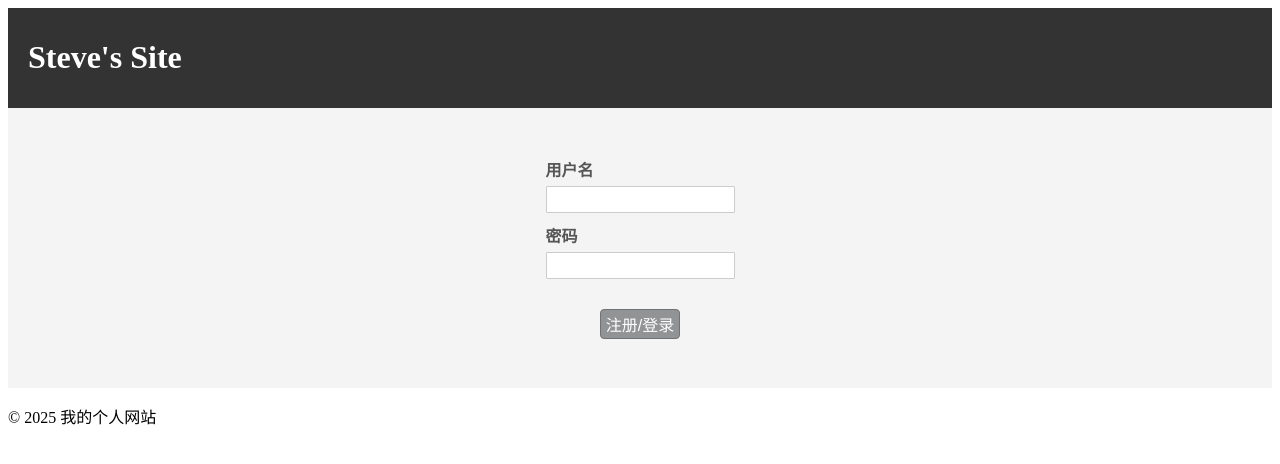
After one commit to steve3ussr/ProjectB-SteveSite, a Flask app: page /auth/login in a window 1280 px wide. The commit adds this page. Shown: the top 464 px of the page. Run offline with Flask 3, Linux system fonts and the light colour scheme.

Commit message:
添加 login page, 添加login view

```diff
--- a/steve_site/__init__.py
+++ b/steve_site/__init__.py
@@ -21,13 +21,13 @@ def create_app():
     # |     Create Instance Path and DB     |
     # +-------------------------------------+
     create_inst_path(app.instance_path)
-    # db_api._db_create(app)
+    db_api.db_create(app)
 
     # +----------------------------------------+
     # |     Register Blueprint, CLI, etc.      |
     # +----------------------------------------+
-    # db_api._db_register(app)
-    # app.register_blueprint(auth.bp)
+    db_api.db_register(app)
+    app.register_blueprint(auth.bp)
     # app.register_blueprint(list_api.bp)
     # 1
 
--- /dev/null
+++ b/steve_site/auth.py
@@ -0,0 +1,24 @@
+import sqlite3
+from flask import Blueprint, render_template, request, redirect, url_for
+from steve_site.db_api import db_open
+
+
+bp = Blueprint('auth', __name__, url_prefix='/auth')
+
+
+@bp.route('/login', methods=["GET", "POST"])
+def login(msg=None):
+    if request.method == 'GET':
+        return render_template('login.html', msg=msg)
+
+    usr, pwd = request.form['username-login'], request.form['password-login']
+    con = db_open()
+    res = con.execute("SELECT username, password FROM user WHERE username=?", (usr, )).fetchone()
+
+    if res is None:
+        return render_template('login.html', msg="用户名错误")
+
+    if res[1] != pwd:
+        return render_template('login.html', msg="密码错误")
+
+    return "success"
--- a/steve_site/static/styles.css
+++ b/steve_site/static/styles.css
@@ -73,3 +73,50 @@
     cursor: pointer;
     text-align: center;
 }
+
+.form-container {
+    font-family: sans-serif;
+    background-color: #f4f4f4;
+    display: flex;
+    justify-content: center;
+    align-items: center;
+    min-height: 35vh;
+    margin: 0;
+}
+
+.form-group {
+    margin-bottom: 10px;
+}
+
+.form-group-button {
+    margin-top: 30px;
+    text-align: center;
+}
+
+.form-label {
+    display: block;
+    margin-bottom: 5px;
+    font-weight: bold;
+    color: #555;
+    font-size: 1rem;
+}
+
+.form-username{
+    width: 100%;
+    padding: 5px;
+    border: 1px solid #ccc;
+    border-radius: 1px;
+    box-sizing: border-box; /* 确保 padding 不会增加总宽度 */
+    transition: border-color 0.3s;
+}
+
+.form-button-style {
+    text-decoration: none; /* 移除下划线 */
+    padding: 2px 5px;
+    background-color: #929395;
+    color: white;
+    border: 1px solid #6f7377;
+    border-radius: 4px;
+    cursor: pointer;
+    font-size: 1rem;
+}
--- a/steve_site/templates/index.html
+++ b/steve_site/templates/index.html
@@ -3,14 +3,18 @@
 <head>
     <meta charset="UTF-8">
     <meta name="viewport" content="width=device-width, initial-scale=1.0">
+
+    {% block title %}
     <title>Steve's Site</title>
+    {% endblock %}
+
     <link rel="stylesheet" href="/static/styles.css">
 </head>
+
 <body>
-
+{% block content %}
     <header class="site-header">
         <div class="header-left">
-<!--            <img src="logo.png" alt="站点 Logo" class="site-logo">-->
             <h1>Steve's Site</h1>
         </div>
         <div class="header-right">
@@ -18,13 +22,13 @@
 <!--                <img src="avatar.jpg" alt="用户头像" class="user-avatar">-->
                 {% if "username" not in session %}
                 <span class="my-span-margin">Hi, 陌生人! </span>
-                <a href="/login" class="button-style">注册/登录</a>
+                <a href="/auth/login" class="button-style">注册/登录</a>
                 {% else %}
                 <span class="my-span-margin">Hi, {{session["username"]}}! </span>
-                <a href="/logout" class="button-style">退出登录</a>
+                <a href="/auth/logout" class="button-style">退出登录</a>
                 {% endif %}
             </div>
-            </div>
+        </div>
     </header>
 
     <nav class="main-nav">
@@ -40,6 +44,7 @@
         <h2>欢迎来到我的网站！</h2>
         <p>这是网站的主体内容区域。</p>
     </main>
+{% endblock %}
 
     <footer class="site-footer">
         <p>&copy; 2025 我的个人网站</p>
--- /dev/null
+++ b/steve_site/templates/login.html
@@ -0,0 +1,33 @@
+{% extends 'index.html' %}
+
+{% block title %}
+<title>注册/登录</title>
+{% endblock %}
+
+{% block content %}
+<header class="site-header">
+    <div class="header-left">
+        <h1>Steve's Site</h1>
+    </div>
+</header>
+
+<div class="form-container">
+    <form id="login-form" action="/login" method="post">
+
+        <div class="form-group">
+            <label class="form-label" for="login-username-email">用户名</label>
+            <input class="form-username" type="text" id="login-username-email" name="username_email" required>
+        </div>
+
+        <div class="form-group">
+            <label class="form-label" for="login-password">密码</label>
+            <input class="form-username" type="password" id="login-password" name="password" required>
+        </div>
+
+        <div class="form-group-button">
+            <button class="form-button-style" type="submit">注册/登录</button>
+        </div>
+
+    </form>
+</div>
+{% endblock %}
```
